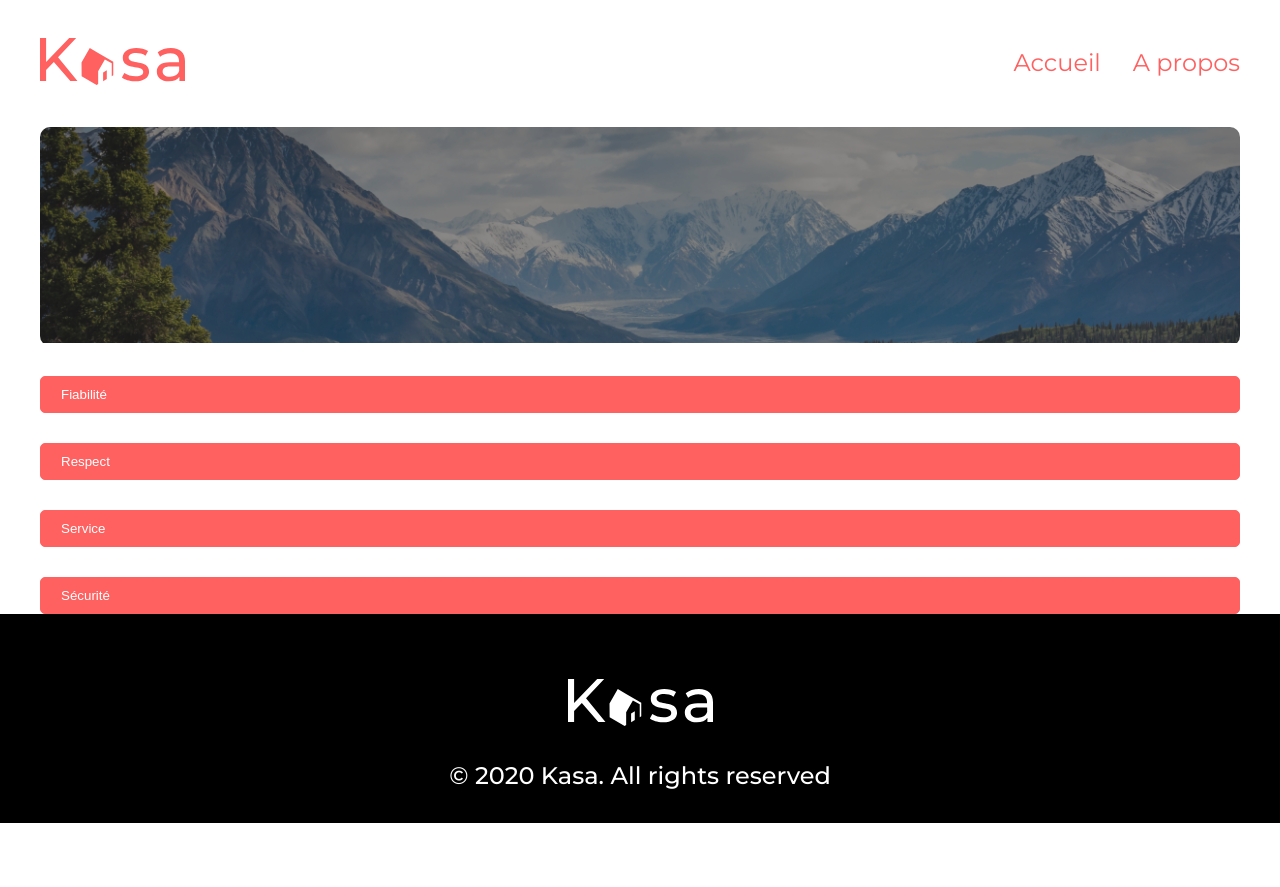
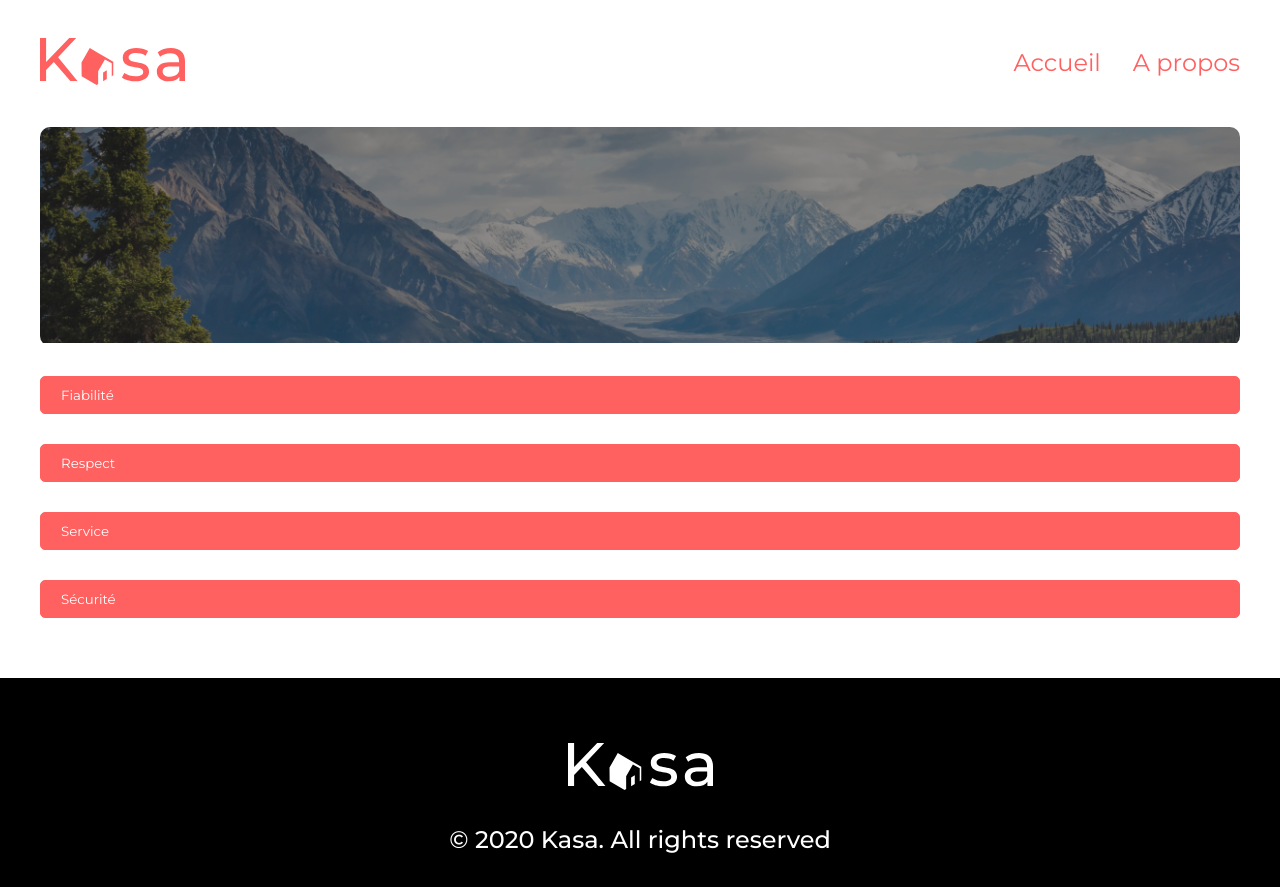
Before and after one commit to sarahvar/kasa-P7, a React (Create React App) app: page /about in a window 1280 px wide. Before the commit the page ends 823 px from the top, so only its background shows below. Built offline with nearby package versions, Linux system fonts and the light colour scheme.

Commit message:
collapse

```diff
--- a/src/assets/css/main.css
+++ b/src/assets/css/main.css
@@ -237,6 +237,7 @@ figure h3 {
   justify-content: center;
   align-items: center;
   background-color: #000000;
+  margin-top: 60px;
 }
 .logo-footer {
   padding-top: 30px;
@@ -278,6 +279,7 @@ figure h3 {
 }
 
 .button {
+  font-family: "Montserrat", sans-serif;
   width: 100%;
   display: flex;
   justify-content: space-between;
@@ -288,6 +290,12 @@ figure h3 {
   background-color: #ff6060;
   border: 1px solid #ff6060;
   border-radius: 5px;
+}
+.text{
+  color: #FF6060;
+  margin-top: 27px;
+  size:24px;
+  font-weight: 400;
 }
 
 /* Médias queries */
```
Also changed, not shown: src/components/utils/collapse.jsx (+7 -11 lines), src/pages/about.jsx (line endings or trailing spaces).
